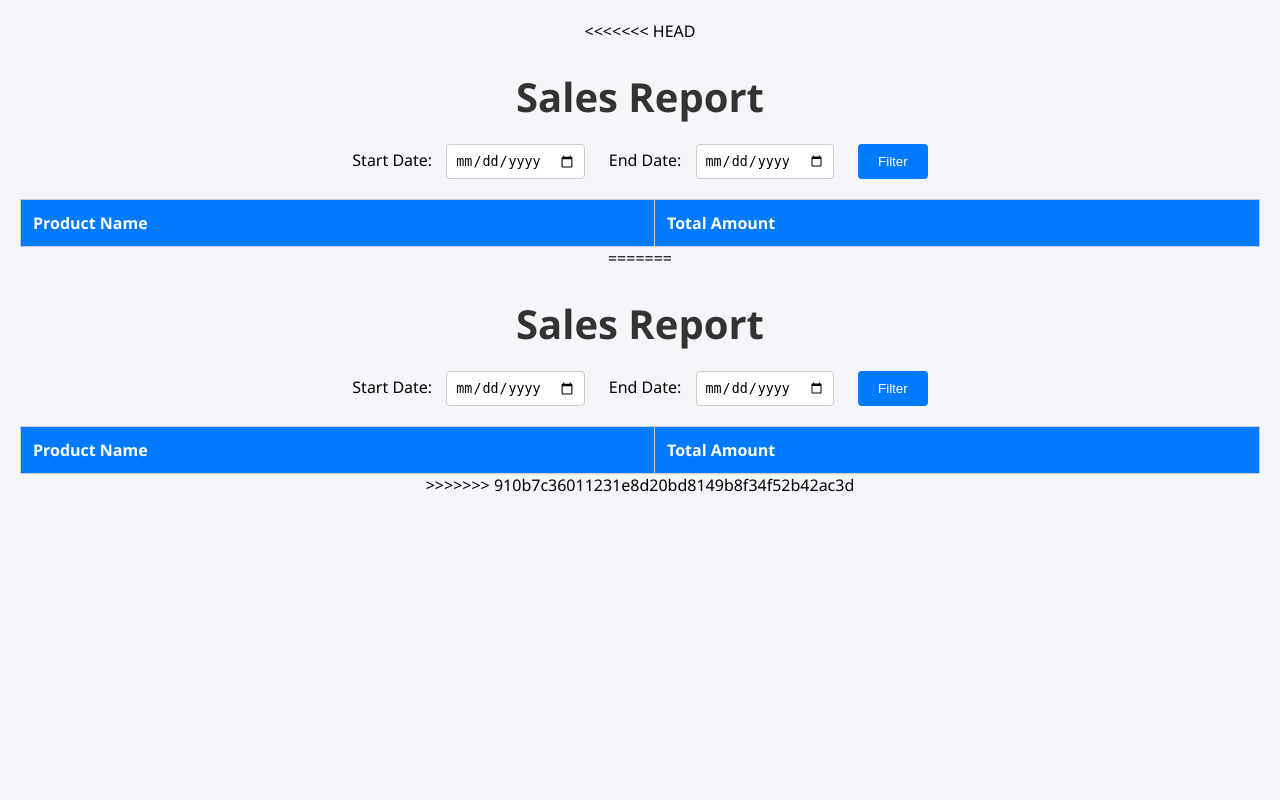
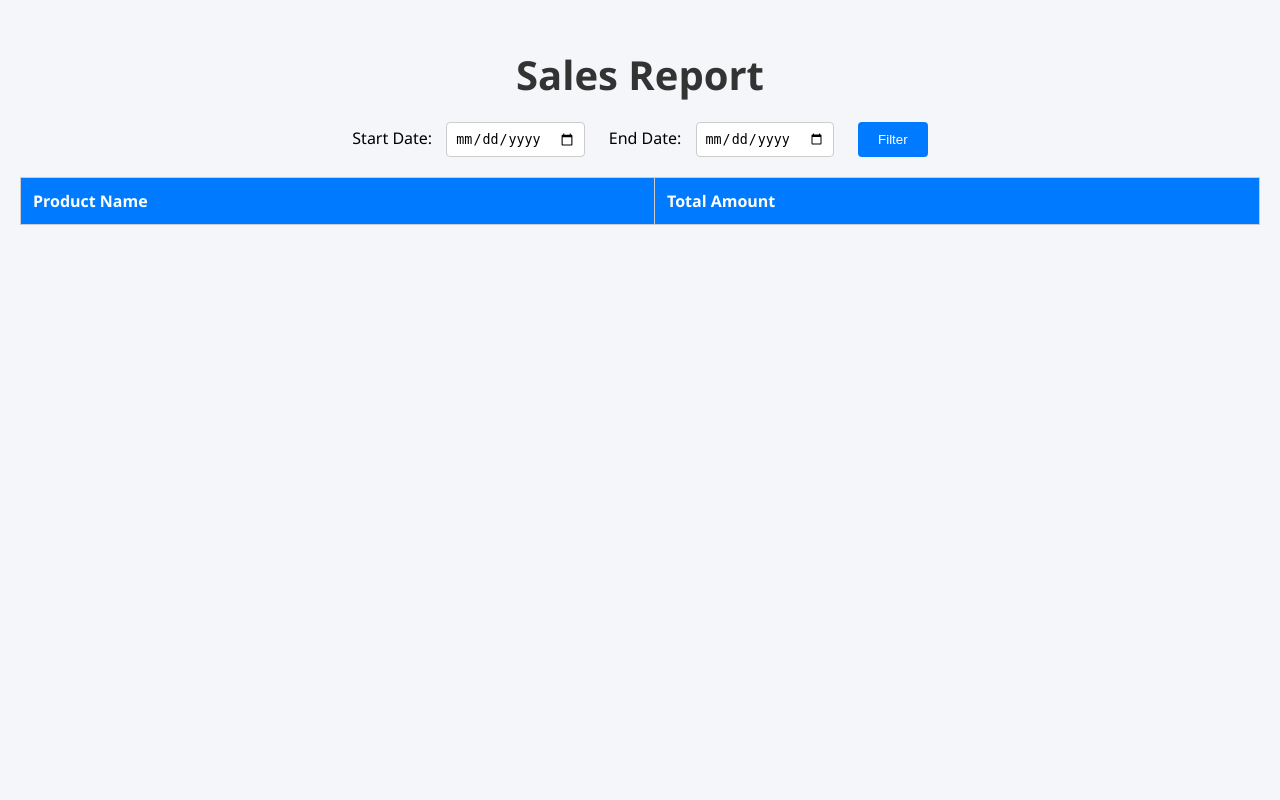
Before and after one commit to Derek1211212/webapp, a Flask app: page /sales-report in a window 1280 px wide. Run offline with Flask 3, Linux system fonts and the light colour scheme; the visitor is signed in with stand-in values (Sample User, id 1); data that the repository does not hold is empty.

Commit message:
Update sales_report.html

```diff
--- a/templates/sales_report.html
+++ b/templates/sales_report.html
@@ -1,4 +1,4 @@
-<<<<<<< HEAD
+
 <!DOCTYPE html>
 <html lang="en">
 <head>
@@ -117,123 +117,3 @@
     </table>
 </body>
 </html>
-=======
-<!DOCTYPE html>
-<html lang="en">
-<head>
-    <meta charset="UTF-8">
-    <meta name="viewport" content="width=device-width, initial-scale=1.0">
-    <title>Sales Report</title>
-    <style>
-        body {
-            font-family: 'Segoe UI', Tahoma, Geneva, Verdana, sans-serif;
-            background-color: #f4f6f9;
-            margin: 0;
-            padding: 20px;
-            display: flex;
-            flex-direction: column;
-            align-items: center;
-        }
-
-        h1 {
-            font-size: 2.5rem;
-            margin-bottom: 20px;
-            color: #333;
-        }
-
-        .filter-form {
-            margin-bottom: 20px;
-        }
-
-        .filter-form label {
-            margin-right: 10px;
-        }
-
-        .filter-form input {
-            margin-right: 20px;
-            padding: 8px;
-            border: 1px solid #ccc;
-            border-radius: 4px;
-        }
-
-        table {
-            width: 100%;
-            border-collapse: collapse;
-        }
-
-        th, td {
-            border: 1px solid #ccc;
-            padding: 12px;
-            text-align: left;
-        }
-
-        th {
-            background-color: #007bff;
-            color: white;
-        }
-
-        tr:nth-child(even) {
-            background-color: #f2f2f2;
-        }
-
-        button {
-            background-color: #007bff;
-            color: white;
-            border: none;
-            padding: 10px 20px;
-            border-radius: 4px;
-            cursor: pointer;
-        }
-
-        button:hover {
-            background-color: #0056b3;
-        }
-
-        a {
-            color: #00796b; /* Dark teal */
-            text-decoration: none;
-            font-weight: bold;
-            border: 2px solid #00796b;
-            padding: 10px 15px;
-            border-radius: 5px;
-            transition: background-color 0.3s ease, color 0.3s ease;
-        }
-
-        a:hover {
-            background-color: #00796b; /* Dark teal */
-            color: white;
-        }
-    </style>
-</head>
-<body>
-    <h1>Sales Report</h1>
-
-    <form class="filter-form" action="{{ url_for('sales_report') }}" method="get">
-        <label for="start_date">Start Date:</label>
-        <input type="date" id="start_date" name="start_date" value="{{ start_date }}">
-
-        <label for="end_date">End Date:</label>
-        <input type="date" id="end_date" name="end_date" value="{{ end_date }}">
-
-        <button type="submit">Filter</button>
-    </form>
-
-    <table>
-        <thead>
-            <tr>
-                <th>Product Name</th>
-                <th>Total Amount</th>
-            </tr>
-        </thead>
-        <tbody>
-            {% for item in sales_data %}
-                <tr>
-                    <td>{{ item.ProductName }}</td>
-                    <td>{{ item.TotalAmount }}</td>
-                </tr>
-            {% endfor %}
-        </tbody>
-    </table>
-</body>
-</html>
->>>>>>> 910b7c36011231e8d20bd8149b8f34f52b42ac3d
```
